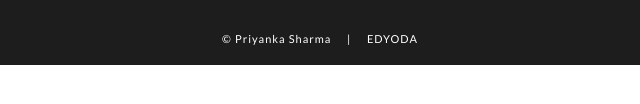
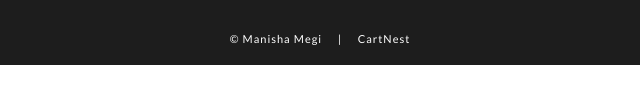
Before and after one commit to Manisha1310/CartNest, a plain HTML site: page footer.html in a window 1280 px wide. Shown: the part 228-332 px from the top of the page, 320-960 px from the left. Drawn offline with Linux system fonts and the light colour scheme.

Commit message:
Update footer.html

```diff
--- a/footer.html
+++ b/footer.html
@@ -4,7 +4,7 @@
     <meta charset="UTF-8">
     <meta name="viewport" content="width=device-width, initial-scale=1.0">
     <meta http-equiv="X-UA-Compatible" content="ie=edge">
-    <title> FOOTER | E-COMMERCE WEBSITE BY EDYODA </title>
+    <title> FOOTER </title>
     <!-- EXTERNAL LINKS -->
     <link href="https://fonts.googleapis.com/css?family=Source+Sans+Pro:300,400" rel="stylesheet">
     <link href="https://fonts.googleapis.com/css?family=Lato&display=swap" rel="stylesheet">
@@ -45,7 +45,7 @@
                     <p> united states </p>
                 </div>
             </div>
-            <div id="credit"><a href="https://linkedin.com/in/priyanka-sharma-b79401142"> © Priyanka Sharma </a> &nbsp&nbsp&nbsp | &nbsp&nbsp&nbsp <a href="https://www.edyoda.com/" target="_blank"> EDYODA </a></div>
+            <div id="credit"><a href=""> © Manisha Megi </a> &nbsp&nbsp&nbsp | &nbsp&nbsp&nbsp <a href="" target="_blank"> CartNest </a></div>
         </section>
 
     </footer>
```
